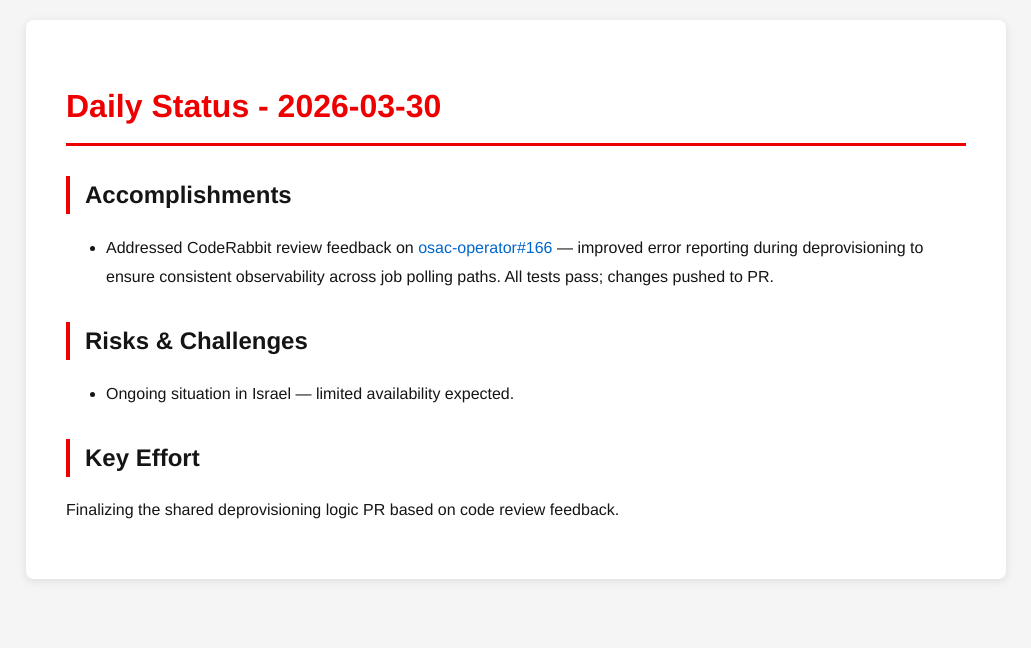
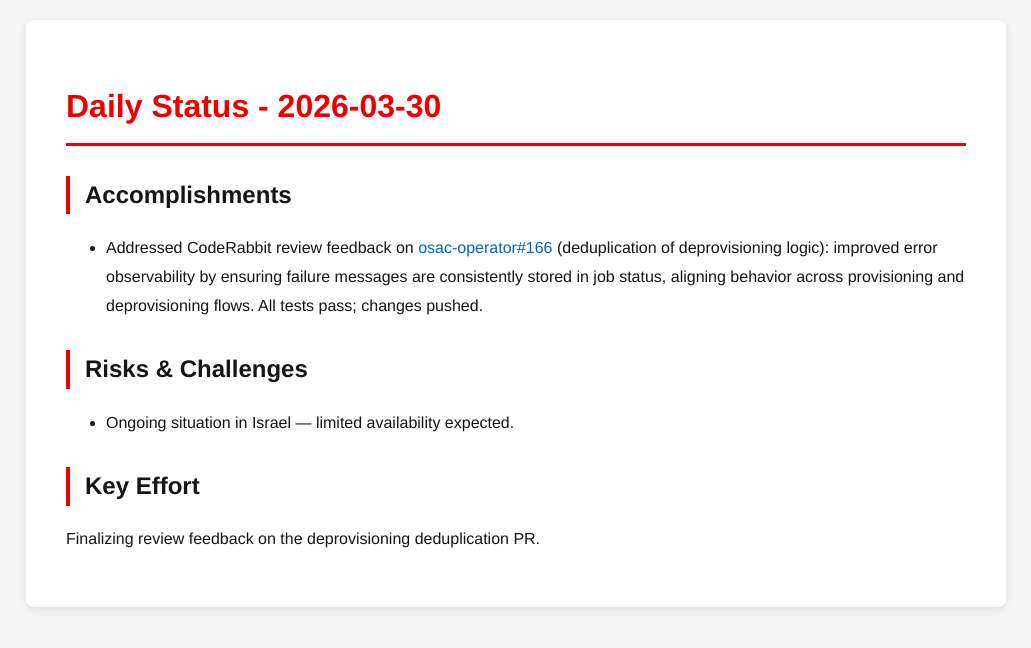
Before and after one commit to tzvatot/daily-status, a Jekyll site: the page built from 2026-03-30.md, in a window 1280 px wide. Shown: the top 648 px of the page, without its empty margins (124-1155 px from the left). Built offline with Jekyll 4.4.1, drawn with Linux system fonts in a browser that asks for light colours.

Commit message:
Daily status update - 2026-03-30

```diff
--- a/2026-03-30.md
+++ b/2026-03-30.md
@@ -7,10 +7,10 @@ date: 2026-03-30
 # Daily Status - 2026-03-30
 
 ## Accomplishments
-- Addressed CodeRabbit review feedback on [osac-operator#166](https://github.com/osac-project/osac-operator/pull/166) — improved error reporting during deprovisioning to ensure consistent observability across job polling paths. All tests pass; changes pushed to PR.
+- Addressed CodeRabbit review feedback on [osac-operator#166](https://github.com/osac-project/osac-operator/pull/166) (deduplication of deprovisioning logic): improved error observability by ensuring failure messages are consistently stored in job status, aligning behavior across provisioning and deprovisioning flows. All tests pass; changes pushed.
 
 ## Risks & Challenges
 - Ongoing situation in Israel — limited availability expected.
 
 ## Key Effort
-Finalizing the shared deprovisioning logic PR based on code review feedback.
+Finalizing review feedback on the deprovisioning deduplication PR.
```
